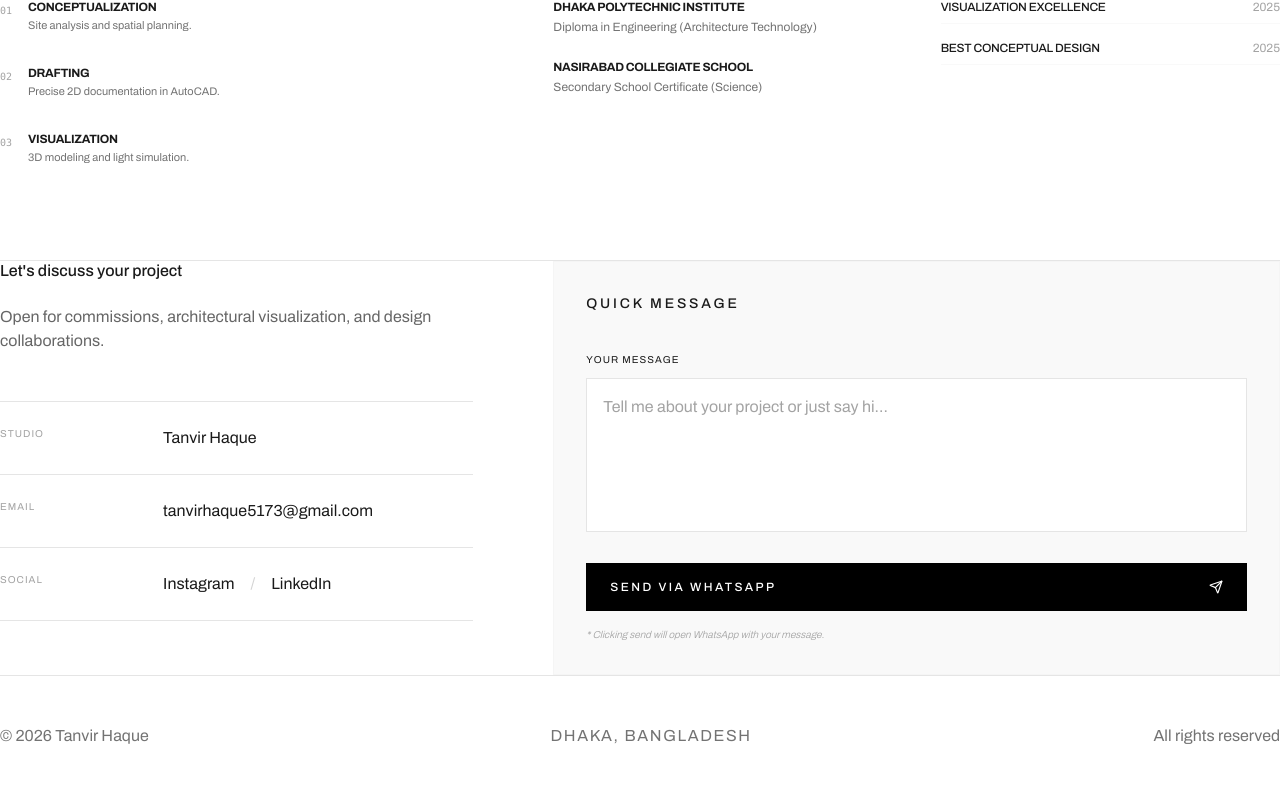
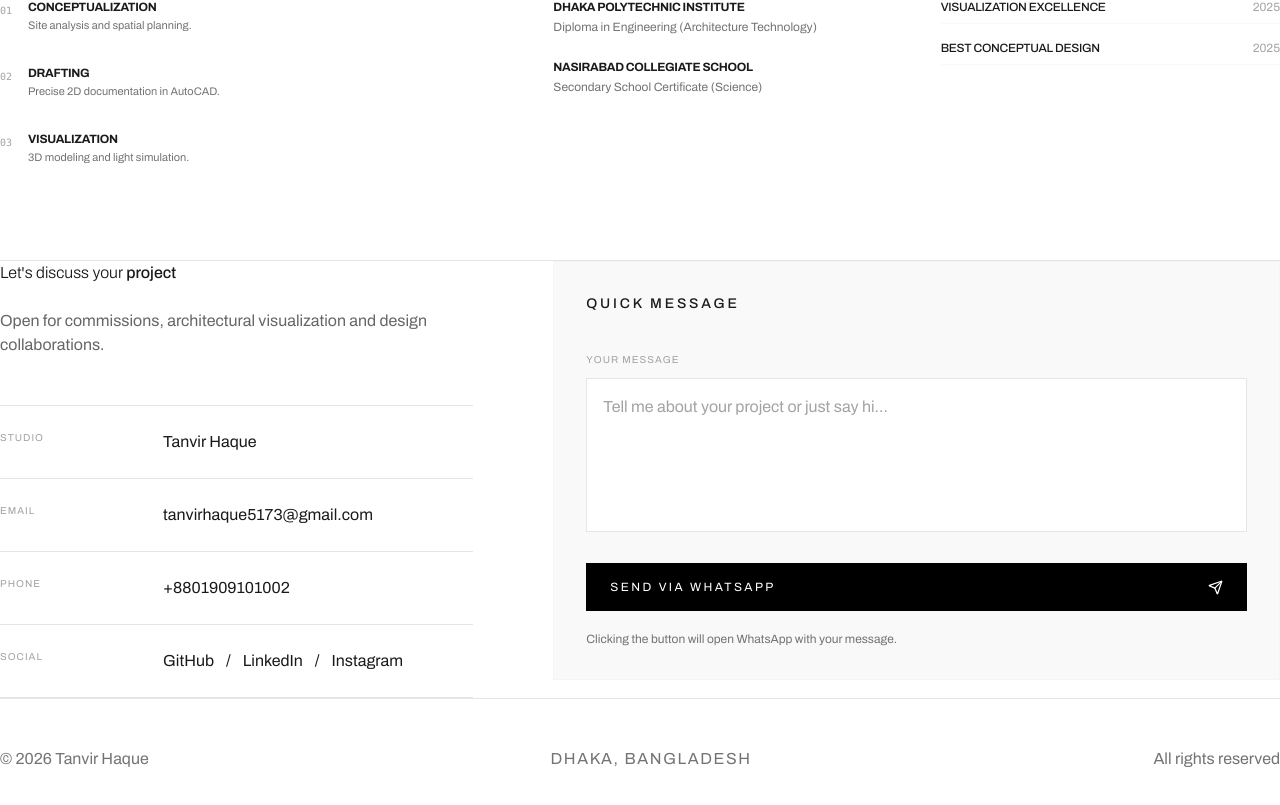
Before and after one commit to tanvirhaque5173-glitch/Tanvir-Portfolio-th, a React (Vite) app in the folder 5ff7f6ab-0273-4df0-bba7-a6a0a0efba0b/: page / in a window 1280 px wide. Shown: the part 5041-5846 px from the top of the page. Built offline with nearby package versions, Linux system fonts and the light colour scheme.

Commit message:
Update ContactSection.tsx

```diff
--- a/5ff7f6ab-0273-4df0-bba7-a6a0a0efba0b/src/components/ContactSection.tsx
+++ b/5ff7f6ab-0273-4df0-bba7-a6a0a0efba0b/src/components/ContactSection.tsx
@@ -1,98 +1,190 @@
-import React, { useState } from 'react';
-import { motion } from 'framer-motion';
-import { Send } from 'lucide-react';
+import React, { useState } from "react";
+import { motion } from "framer-motion";
+import { Send } from "lucide-react";
 
 export function ContactSection() {
-  const [message, setMessage] = useState('');
+  const [message, setMessage] = useState("");
 
-  // হোয়াটসঅ্যাপে মেসেজ পাঠানোর ফাংশন
   const handleWhatsAppSend = (e: React.FormEvent) => {
     e.preventDefault();
-    const phoneNumber = "8801909101002"; // আপনার নম্বর
-    const url = `https://wa.me/${phoneNumber}?text=${encodeURIComponent(message)}`;
-    window.open(url, '_blank');
+
+    if (!message.trim()) return;
+
+    const phoneNumber = "8801909101002";
+    const url = `https://wa.me/${phoneNumber}?text=${encodeURIComponent(
+      message
+    )}`;
+
+    window.open(url, "_blank");
   };
 
   return (
     <section
       id="contact"
-      className="px-page-x max-w-page mx-auto py-section-y border-t border-gray-200 dark:border-neutral-800 transition-colors duration-500">
-
+      className="px-page-x max-w-page mx-auto py-section-y border-t border-gray-200 dark:border-neutral-800 transition-colors duration-500"
+    >
       <motion.div
         className="grid grid-cols-1 md:grid-cols-12 gap-12"
         initial={{ opacity: 0, y: 30 }}
         whileInView={{ opacity: 1, y: 0 }}
-        viewport={{ once: true, margin: '-100px' }}
-        transition={{ duration: 0.8, ease: [0.25, 0.1, 0.25, 1] }}>
+        viewport={{ once: true, margin: "-100px" }}
+        transition={{ duration: 0.8 }}
+      >
+        {/* Left Side */}
+        <div className="md:col-span-5 pr-8">
+          <h2 className="text-h1 font-light text-gray-900 dark:text-white mb-6">
+            Let's discuss your{" "}
+            <span className="font-medium">project</span>
+          </h2>
 
-        {/* Left Column - Contact Details */}
-        <div className="md:col-span-5 pr-8">
-          <h2 className="text-h1 font-light text-gray-900 dark:text-white mb-6 transition-colors leading-tight">
-             <span className="font-medium">Let's discuss your project</span>
-          </h2>
-          <p className="text-body text-gray-600 dark:text-gray-400 mb-12 transition-colors">
-            Open for commissions, architectural visualization, and design collaborations.
+          <p className="text-body text-gray-600 dark:text-gray-400 mb-12">
+            Open for commissions, architectural visualization and design
+            collaborations.
           </p>
 
-          <div className="flex flex-col">
-            {/* Studio Info */}
-            <div className="border-t border-gray-200 dark:border-neutral-800 py-6 flex flex-col md:flex-row gap-2 transition-colors">
-              <div className="w-full md:w-1/3 text-label text-gray-400 dark:text-neutral-500 uppercase tracking-widest text-[10px]">Studio</div>
-              <div className="w-full md:w-2/3 text-body text-gray-900 dark:text-gray-200">Tanvir Haque</div>
-            </div>
+          <div>
 
-            {/* Email Info */}
-            <div className="border-t border-gray-200 dark:border-neutral-800 py-6 flex flex-col md:flex-row gap-2 transition-colors">
-              <div className="w-full md:w-1/3 text-label text-gray-400 dark:text-neutral-500 uppercase tracking-widest text-[10px]">Email</div>
-              <div className="w-full md:w-2/3 text-body text-gray-900 dark:text-gray-200">
-                <a href="mailto:tanvirhaque5173@gmail.com" className="hover:opacity-60 transition-opacity">tanvirhaque5173@gmail.com</a>
+            {/* Studio */}
+            <div className="border-t border-gray-200 dark:border-neutral-800 py-6 flex flex-col md:flex-row gap-2">
+              <div className="w-full md:w-1/3 text-[10px] uppercase tracking-widest text-gray-400">
+                Studio
+              </div>
+
+              <div className="w-full md:w-2/3 text-gray-900 dark:text-gray-200">
+                Tanvir Haque
               </div>
             </div>
 
-            {/* Social Links */}
-            <div className="border-t border-b border-gray-200 dark:border-neutral-800 py-6 flex flex-col md:flex-row gap-2 transition-colors">
-              <div className="w-full md:w-1/3 text-label text-gray-400 dark:text-neutral-500 uppercase tracking-widest text-[10px]">Social</div>
-              <div className="w-full md:w-2/3 text-body text-gray-900 dark:text-gray-200 flex space-x-4">
-                <a href="https://www.instagram.com/tanvir_haque73/" target="_blank" className="hover:opacity-60 transition-opacity">Instagram</a>
-                <span className="text-gray-300 dark:text-neutral-800">/</span>
-                <a href="https://www.linkedin.com/in/tanvir-haque-053b41371/" target="_blank" className="hover:opacity-60 transition-opacity">LinkedIn</a>
+            {/* Email */}
+            <div className="border-t border-gray-200 dark:border-neutral-800 py-6 flex flex-col md:flex-row gap-2">
+              <div className="w-full md:w-1/3 text-[10px] uppercase tracking-widest text-gray-400">
+                Email
+              </div>
+
+              <div className="w-full md:w-2/3">
+                <a
+                  href="mailto:tanvirhaque5173@gmail.com"
+                  className="hover:opacity-60 transition-opacity"
+                >
+                  tanvirhaque5173@gmail.com
+                </a>
               </div>
             </div>
+
+            {/* Phone */}
+            <div className="border-t border-gray-200 dark:border-neutral-800 py-6 flex flex-col md:flex-row gap-2">
+              <div className="w-full md:w-1/3 text-[10px] uppercase tracking-widest text-gray-400">
+                Phone
+              </div>
+
+              <div className="w-full md:w-2/3">
+                <a
+                  href="tel:+8801909101002"
+                  className="hover:opacity-60 transition-opacity"
+                >
+                  +8801909101002
+                </a>
+              </div>
+            </div>
+
+            {/* Social */}
+            <div className="border-t border-b border-gray-200 dark:border-neutral-800 py-6 flex flex-col md:flex-row gap-2">
+              <div className="w-full md:w-1/3 text-[10px] uppercase tracking-widest text-gray-400">
+                Social
+              </div>
+
+              <div className="w-full md:w-2/3 flex flex-wrap items-center gap-3">
+
+                <a
+                  href="https://github.com/tanvirhaque5173-glitch"
+                  target="_blank"
+                  rel="noopener noreferrer"
+                  className="hover:opacity-60 transition-opacity"
+                >
+                  GitHub
+                </a>
+
+                <span>/</span>
+
+                <a
+                  href="https://www.linkedin.com/in/tanvir-haque-053b41371/"
+                  target="_blank"
+                  rel="noopener noreferrer"
+                  className="hover:opacity-60 transition-opacity"
+                >
+                  LinkedIn
+                </a>
+
+                <span>/</span>
+
+                <a
+                  href="https://www.instagram.com/tanvir_haque73/"
+                  target="_blank"
+                  rel="noopener noreferrer"
+                  className="hover:opacity-60 transition-opacity"
+                >
+                  Instagram
+                </a>
+
+              </div>
+            </div>
+
           </div>
         </div>
 
-        {/* Right Column - Direct Message Form (WhatsApp Integration) */}
-        <div className="md:col-span-7 mt-8 md:mt-0">
+        {/* Right Side */}
+        <div className="md:col-span-7">
           <div className="bg-gray-50 dark:bg-neutral-900/40 p-8 border border-gray-100 dark:border-neutral-900">
-            <h3 className="text-sm uppercase tracking-[0.2em] text-gray-900 dark:text-white mb-8 font-medium">Quick Message</h3>
 
-            <form onSubmit={handleWhatsAppSend} className="space-y-6">
-              <div className="space-y-2">
-                <label className="text-[10px] uppercase tracking-widest text--400">Your Message</label>
+            <h3 className="text-sm uppercase tracking-[0.2em] font-medium mb-8">
+              Quick Message
+            </h3>
+
+            <form
+              onSubmit={handleWhatsAppSend}
+              className="space-y-6"
+            >
+              <div>
+
+                <label className="text-[10px] uppercase tracking-widest text-gray-400">
+                  Your Message
+                </label>
+
                 <textarea
                   value={message}
                   onChange={(e) => setMessage(e.target.value)}
                   placeholder="Tell me about your project or just say hi..."
                   rows={5}
-                  className="w-full bg-white dark:bg-neutral-950 border border-gray-200 dark:border-neutral-800 p-4 focus:outline-none focus:border-black dark:focus:border-white transition-colors text-gray-900 dark:text-white resize-none"
-                  required />
+                  required
+                  className="w-full mt-2 bg-white dark:bg-neutral-950 border border-gray-200 dark:border-neutral-800 p-4 resize-none focus:outline-none focus:border-black dark:focus:border-white transition-colors"
+                />
 
               </div>
 
               <button
                 type="submit"
-                className="group flex items-center justify-between w-full bg-black dark:bg-white text-white dark:text-black px-6 py-4 transition-all hover:bg-neutral-800 dark:hover:bg-neutral-200">
+                className="group flex items-center justify-between w-full bg-black dark:bg-white text-white dark:text-black px-6 py-4 hover:bg-neutral-800 dark:hover:bg-neutral-200 transition-all"
+              >
+                <span className="text-xs uppercase tracking-[0.2em]">
+                  Send via WhatsApp
+                </span>
 
-                <span className="text-xs uppercase tracking-[0.2em] font-medium">Send via WhatsApp</span>
-                <Send size={14} className="group-hover:translate-x-1 transition-transform" />
+                <Send
+                  size={15}
+                  className="group-hover:translate-x-1 transition-transform"
+                />
               </button>
+
             </form>
-            <p className="mt-4 text-[10px] text-gray-400 italic font-light">
-              * Clicking send will open WhatsApp with your message.
+
+            <p className="mt-5 text-xs text-gray-500 dark:text-gray-400">
+              Clicking the button will open WhatsApp with your message.
             </p>
+
           </div>
         </div>
+
       </motion.div>
-    </section>);
-
+    </section>
+  );
 }
```
